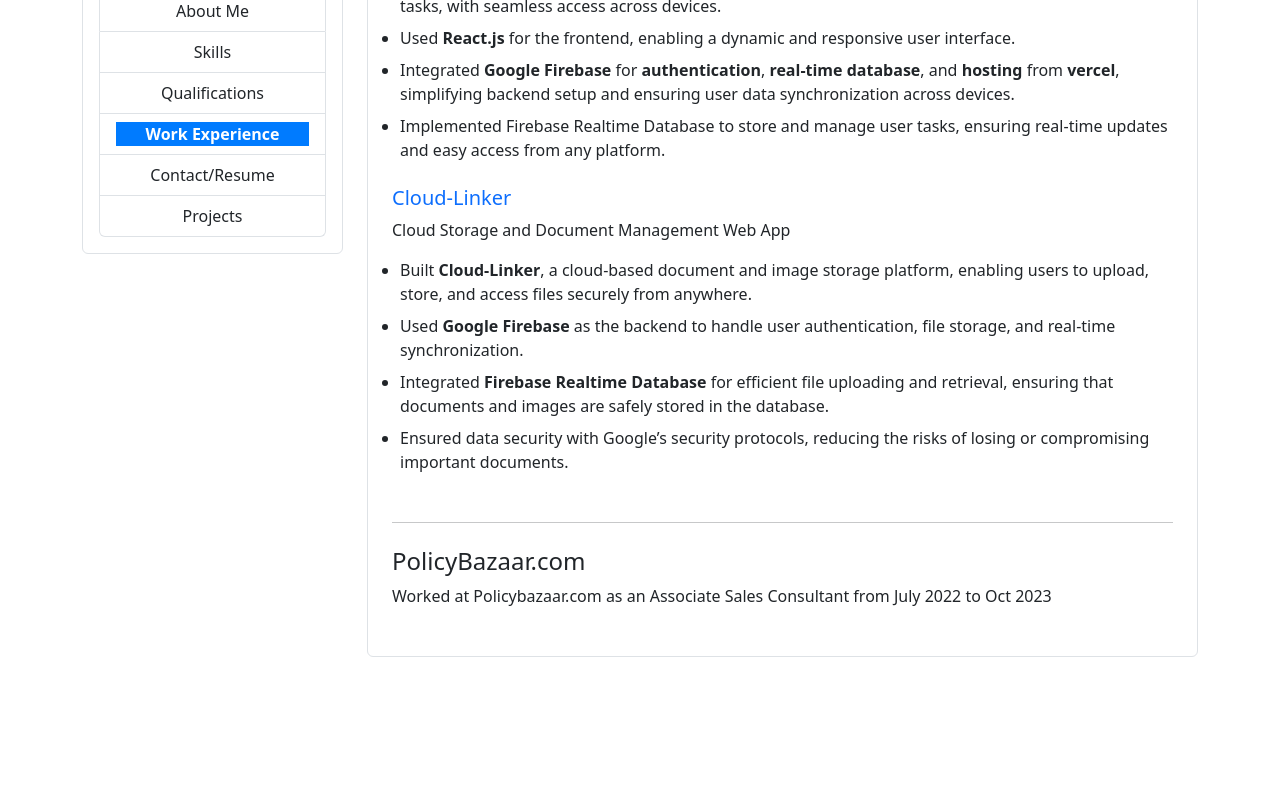
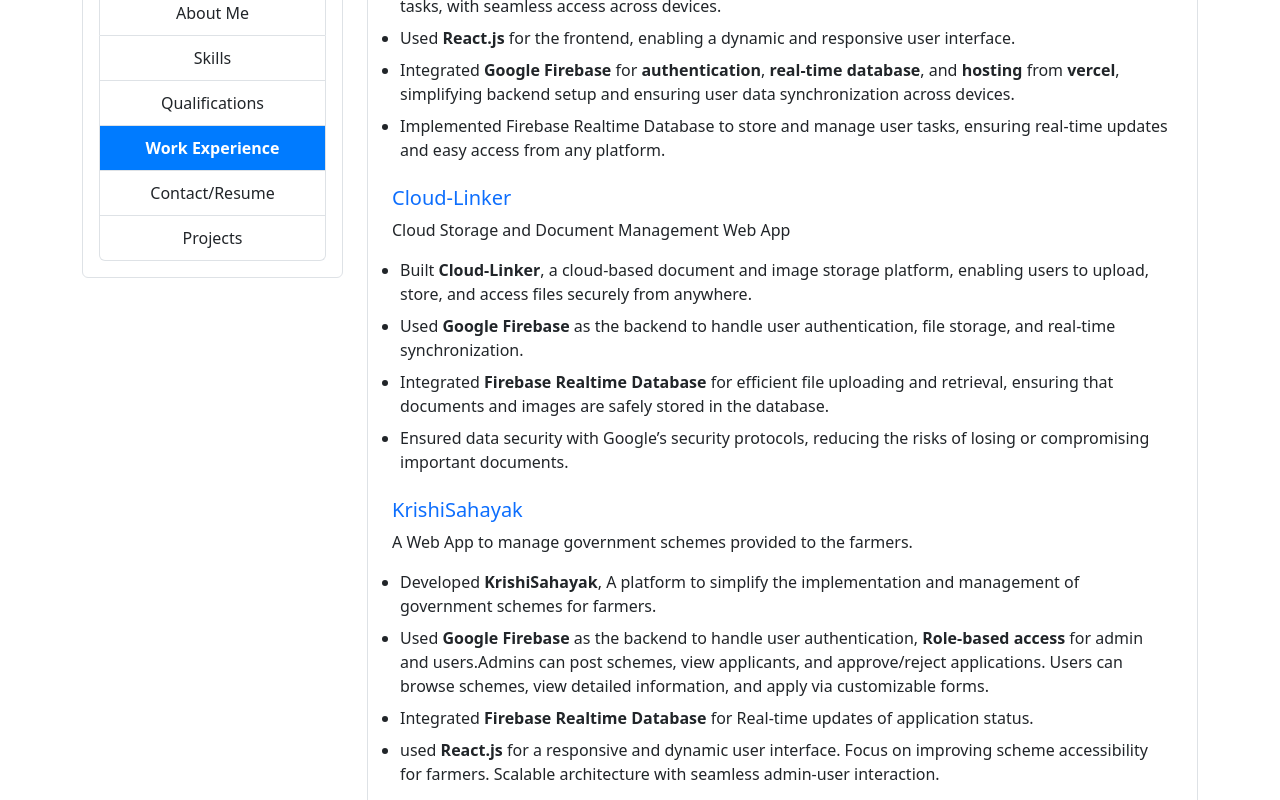
Before and after one commit to jasvinderkhera/my_portfolio, a React (Create React App) app: page /experience in a window 1280 px wide. Shown: the part 340-1140 px from the top of the page. Before the commit the page ends 1021 px from the top, so only its background shows below. Built offline with nearby package versions, Linux system fonts and the light colour scheme.

Commit message:
minor css corrections and krishisahayak project added

```diff
--- a/src/App.css
+++ b/src/App.css
@@ -8,17 +8,17 @@
 }
 
 .nav-link {
-  padding: 10px 20px;
+  padding: 10px 20px !important;
   text-align: center;
 }
 
 .nav-link.active {
   font-weight: bold;
   background-color: #007bff;
-  color: white;
+  color: white !important;
 }
 .list-group-item {
-  padding: 0;
+  padding: 0 !important;
 }
 
 .project_img{
--- a/src/components/Experience.jsx
+++ b/src/components/Experience.jsx
@@ -25,6 +25,15 @@
       <li className='pb-2'>Integrated <strong>Firebase Realtime Database</strong> for efficient file uploading and retrieval, ensuring that documents and images are safely stored in the database.</li>
       <li className='pb-2'>Ensured data security with Google’s security protocols, reducing the risks of losing or compromising important documents.</li>
     </ul>
+    <h5 className='text-primary'>KrishiSahayak</h5>
+    <p>A Web App to manage government schemes provided to the farmers. </p>
+    <ul className='ps-2'>
+      <li className='pb-2'>Developed <strong>KrishiSahayak</strong>, A platform to simplify the implementation and management of government schemes for farmers.</li>
+      <li className='pb-2'>Used <strong>Google Firebase</strong> as the backend to handle user authentication, <strong>Role-based access</strong> for admin and users.Admins can post schemes, view applicants, and approve/reject applications. Users can browse schemes, view detailed information, and apply via customizable forms.</li>
+      <li className='pb-2'>Integrated <strong>Firebase Realtime Database</strong> for Real-time updates of application status.</li>
+      <li className='pb-2'>used <strong>React.js</strong> for a responsive and dynamic user interface. Focus on improving scheme accessibility for farmers.
+      Scalable architecture with seamless admin-user interaction.</li>
+    </ul>
     </div>
 
     <hr />
```
Also changed, not shown: src/App.js (+0 -7 lines).
